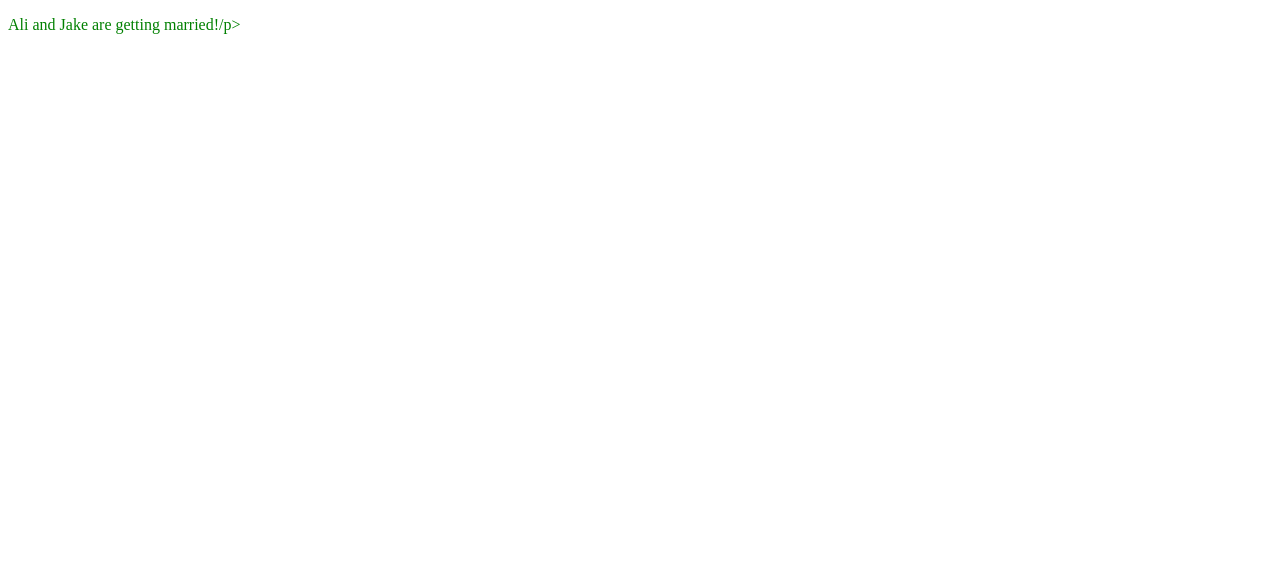
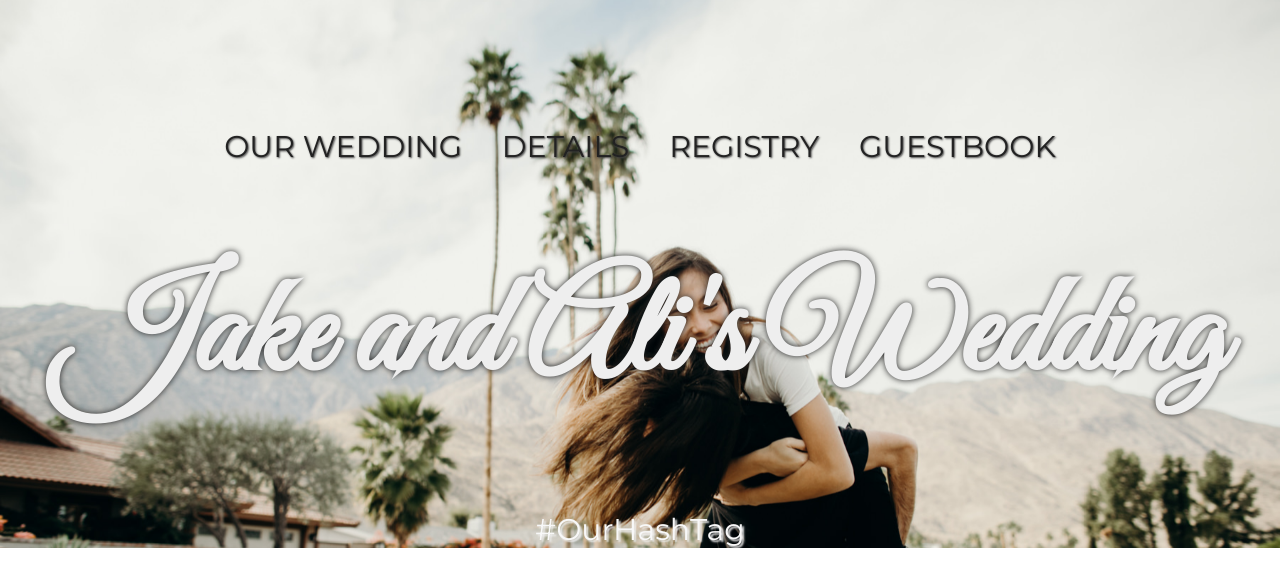
Before and after one commit to jakedemian/AliAndJakeWeddingSite, a plain HTML site: page index.html in a window 1280 px wide. Drawn offline with Linux system fonts and the light colour scheme.

Commit message:
some stuff done to main site

```diff
--- a/css/main.scss
+++ b/css/main.scss
@@ -1,3 +1,49 @@
-p {
-    color: green;
+@import url("normalize.css");
+@import url('https://fonts.googleapis.com/css?family=Montserrat');
+@import url('https://fonts.googleapis.com/css?family=Great+Vibes');
+
+#header {
+    background: url(../../assets/mainpic.jpg) no-repeat center center fixed;
+    -webkit-background-size: cover;
+    -moz-background-size: cover;
+    -o-background-size: cover;
+    background-size: cover;
+
+    padding-top: 130px;
+
+    #nav {
+        text-align: center;
+
+        a {
+            font-family: 'Montserrat', sans-serif;
+
+            color: #222;
+            text-transform: uppercase;
+            text-decoration: none;
+            font-size: 30px;
+            text-shadow: 1px 1px 2px #444;
+
+            margin: auto 18px;
+
+            &:hover{
+                text-decoration: underline;
+            }
+        }
+    }
+
+    #maintitle {
+        text-align: center;
+        text-shadow: 0 0 6px #222;
+        color: #eee;
+        font-family: 'Great Vibes', cursive;
+        font-size: 70px;
+    }
+
+    #hashtag {
+        text-align: center;
+        text-shadow: 2px 2px 2px #eee;
+        color: #f8f8f8;
+        font-family: 'Montserrat', sans-serif;
+        font-size: 30px;
+    }
 }
--- a/index.html
+++ b/index.html
@@ -6,6 +6,19 @@
         <link rel="stylesheet" type="text/css" href="./dist/css/main.css">
     </head>
     <body>
-        <p>Ali and Jake are getting married!/p>
+        <div id="header">
+            <div id="nav">
+                <a href="#">Our Wedding</a>
+                <a href="#">Details</a>
+                <a href="#">Registry</a>
+                <a href="#">Guestbook</a>
+            </div>
+            <div id="maintitle">
+                <h1>Jake and Ali's Wedding</h1>
+            </div>
+            <div id="hashtag">
+                <p>#OurHashTag</p>
+            </div>
+        </div>
     </body>
 </html>
```
Also changed, not shown: assets/mainpic.jpg (added), dist/css/main.css, dist/css/normalize.css (added), 1 other file.
